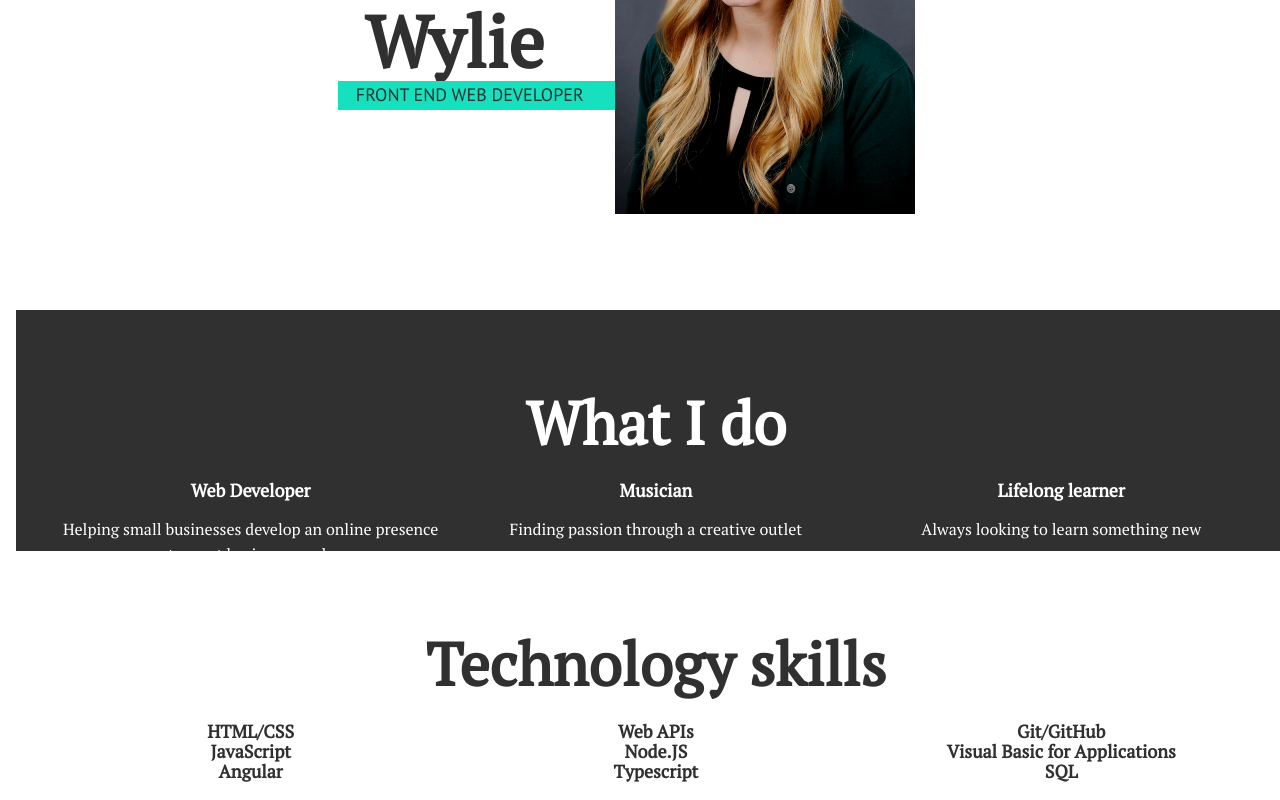
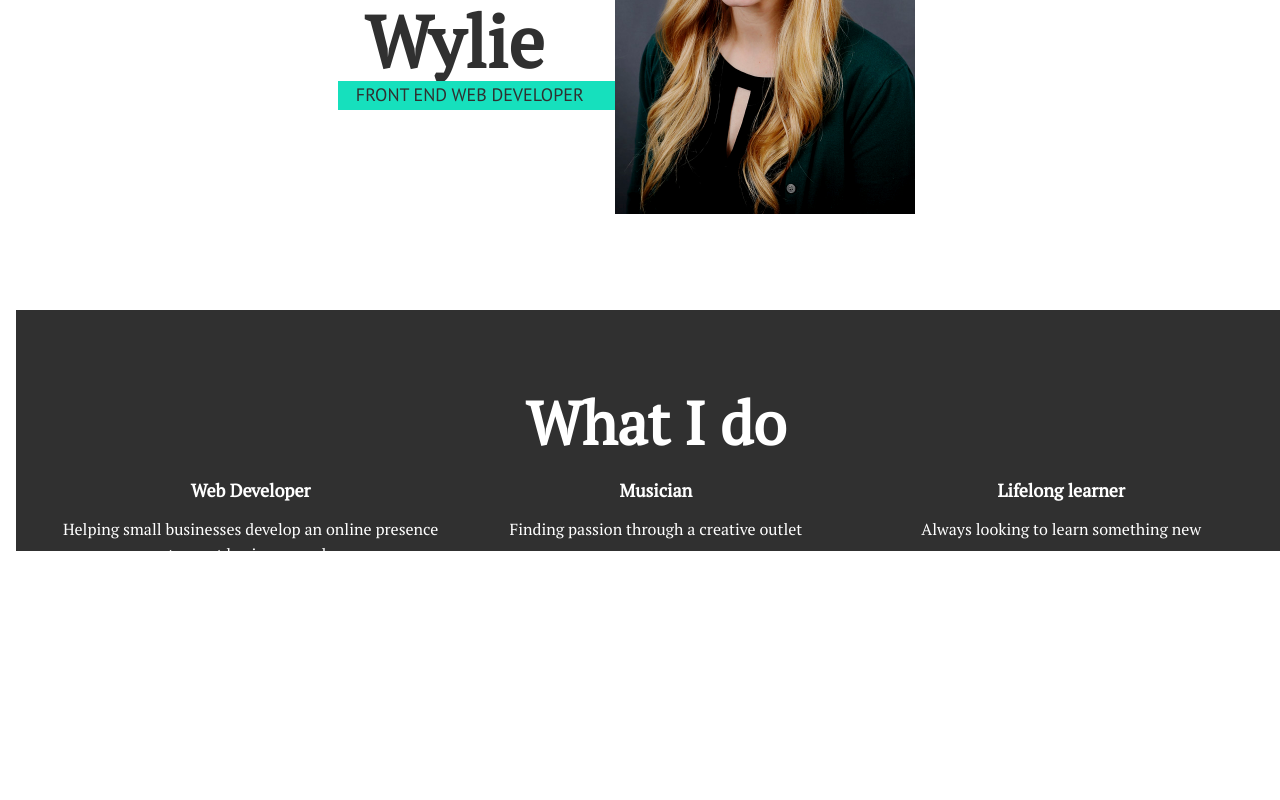
Before and after one commit to chelsswylie/self, an Angular app: page / in a window 1280 px wide. Shown: the part 490-1290 px from the top of the page. After the commit the page ends 1084 px from the top, so only its background shows below. Built offline with nearby package versions, Linux system fonts and the light colour scheme.

Commit message:
Last resume: need to add wireframe next

```diff
--- a/src/app/about-me/about-me.component.css
+++ b/src/app/about-me/about-me.component.css
@@ -205,11 +205,3 @@ nav {
   margin: 0.5em auto 1em;
   background-color: #fff;
 }
-
-.techskillz {
-  background-color: #fff;
-  /* background-image: url(../../assets/stockphotowebdev.jpg) */
-  background-size: cover;
-  color: #303030;
-  text-align: center;
-}
--- a/src/app/about-me/about-me.component.html
+++ b/src/app/about-me/about-me.component.html
@@ -74,76 +74,4 @@
       </div>
     </div>
   </section>
-
-  <section class="techskillz" id="techy">
-    <h2 class="section__title section__title--services">Technology skills</h2>
-    <div class="services">
-      <div class="service">
-        <h3>HTML/CSS</h3>
-        <h3>JavaScript</h3>
-        <h3>Angular</h3>
-        <!-- <p>
-            Helping small businesses develop an online presence to meet business
-            needs
-          </p> -->
-      </div>
-      <div class="service">
-        <h3>Web APIs</h3>
-        <h3>Node.JS</h3>
-        <h3>Typescript</h3>
-        <!-- <p>Finding passion through a creative outlet</p> -->
-      </div>
-      <div class="service">
-        <h3>Git/GitHub</h3>
-        <h3>
-          Visual Basic for Applications
-          <h3>SQL</h3>
-        </h3>
-        <!-- <p>Always looking to learn something new</p> -->
-      </div>
-    </div>
-
-    <!-- End services -->
-    <!--
-    <a href="Referrals">Referrals</a> -->
-    <!-- </section> -->
-
-    <!-- Grand Circus -->
-
-    <!-- <section class="GrandCircus" id="grandCircus">
-    <header>
-      <h2 class="section__title section__title--GC">Grand Circus</h2>
-      <p class="section__subtitle section__subtitle--GC"></p>
-      <div class="GC__Body">
-        <p></p>
-        <p></p>
-      </div>
-      <img src="../../assets/ChelseaW.png.jpg" alt="CWheadshot" />
-    </header>
-  </section>
-  <section class="CMU" id="CMU">
-    <h2 class="section__title">Central Michigan University</h2>
-    <p class="section__subtitle"></p>
-
-    <div class="portfolio">
-      <a href="#" class="portfolio__item">
-        <img src="../../assets/ChelseaW.png.jpg" alt="CWheadshot" />
-      </a>
-    </div>
-  </section> -->
-
-    <!-- Footer -->
-    <!-- <footer>
-    <a href="mailto:chelsswylie@gmail.com" class="footer__link"
-      >chelsswylie@gmail.com</a
-    >
-    <ul class="social-list">
-      <li class="social-list__item"><a class="social-list__link">GitHub</a></li>
-      <li class="social-list__item"><a class="social-list__link">GitHub</a></li>
-      <li class="social-list__item"><a class="social-list__link">GitHub</a></li>
-      <li class="social-list__item"><a class="social-list__link">GitHub</a></li>
-    </ul> -->
-    <!-- </footer> -->
-    <!-- </body> -->
-  </section>
 </body>
--- a/src/app/cmu/cmu.component.css
+++ b/src/app/cmu/cmu.component.css
@@ -3,32 +3,3 @@
   text-align: center;
   height: 150px;
 } */
-
-section {
-  /* padding: 5em 2em; */
-  width: 100vw;
-  /* position: relative; */
-}
-.techskillz {
-  background-color: #fff;
-  background-size: cover;
-  color: #303030;
-  text-align: center;
-  font-family: "PT Serif", serif;
-  box-sizing: border-box;
-  display: block;
-  /* font-size: 1rem; */
-  line-height: 1.6;
-  /* position: relative; */
-}
-
-h2 {
-  line-height: 1.1;
-  margin: 0;
-}
-
-.service {
-  float: left;
-  width: 33.33%;
-  /* padding: 10px; */
-}
--- a/src/app/cmu/cmu.component.html
+++ b/src/app/cmu/cmu.component.html
@@ -2,24 +2,3 @@
   <h1>Central Michigan University</h1>
   <img src="../../assets/CMU.jpg" alt="CMU" />
 </div> -->
-
-<section id="techy" class="techskillz">
-  <h2>Technology Skills</h2>
-  <div class="services">
-    <div class="service">
-      <h3>HTML/CSS</h3>
-      <h3>HTML/CSS</h3>
-      <h3>HTML/CSS</h3>
-    </div>
-    <div class="service">
-      <h3>HTML/CSS</h3>
-      <h3>HTML/CSS</h3>
-      <h3>HTML/CSS</h3>
-    </div>
-    <div class="service">
-      <h3>HTML/CSS</h3>
-      <h3>HTML/CSS</h3>
-      <h3>HTML/CSS</h3>
-    </div>
-  </div>
-</section>
--- a/src/app/resume/resume.component.css
+++ b/src/app/resume/resume.component.css
@@ -1,3 +1,4 @@
+/* Built design already based off of body, added outerbody to do z index with side bar */
 .outerbody {
   width: 100vw;
   background-color: #fff;
@@ -6,29 +7,40 @@
   /* margin-right: 550px; */
 }
 
-/* #border {
-  border: solid 1px;
-  margin: 50px;
-} */
-
 .sidebar {
   /* width: 100%; */
-  height: 100vh;
+  height: 100%;
   position: absolute;
   writing-mode: vertical-rl;
   text-orientation: mixed;
   z-index: 1;
   background-color: #16e0bd;
-  width: 5vw;
+  width: 4em;
   font-size: 3em;
+  margin-top: 1em;
   margin-left: 10%;
-  padding-bottom: 50px;
-  padding-top: 80px;
+  padding-top: 5%;
+  padding-bottom: 5%;
   display: flex;
 }
 
+#one {
+  padding-top: 4em;
+}
 #two {
-  padding-top: 7em;
+  padding-top: 4em;
+}
+
+body {
+  padding-top: 5%;
+  width: 50vw;
+  text-align: center;
+  margin: auto;
+  font-family: "PT Serif", serif;
+  z-index: -1;
+  height: 100%;
+  /* border: 1px solid #16e0bd;
+  box-shadow: #303030; */
 }
 
 section {
@@ -53,15 +65,6 @@ section {
   float: left;
   width: 33.33%;
   padding-bottom: 50px;
-}
-body {
-  width: 50vw;
-  text-align: center;
-  margin: auto;
-  font-family: "PT Serif", serif;
-  z-index: -1;
-  /* border: 1px solid #16e0bd;
-  box-shadow: #303030; */
 }
 
 .first {
--- a/src/app/resume/resume.component.html
+++ b/src/app/resume/resume.component.html
@@ -1,14 +1,13 @@
 <div class="outerbody">
   <div id="border">
     <div class="sidebar">
-      <!-- <div id="zero">Technology skills</div> -->
+      <div id="zero">Technology <br />skills</div>
       <div id="one">Education</div>
 
       <div id="two">Work Experience</div>
     </div>
     <body>
       <section id="techy" class="techskillz">
-        <h2>Technology Skills</h2>
         <div class="services">
           <div class="service">
             <h4>HTML/CSS</h4>
```
